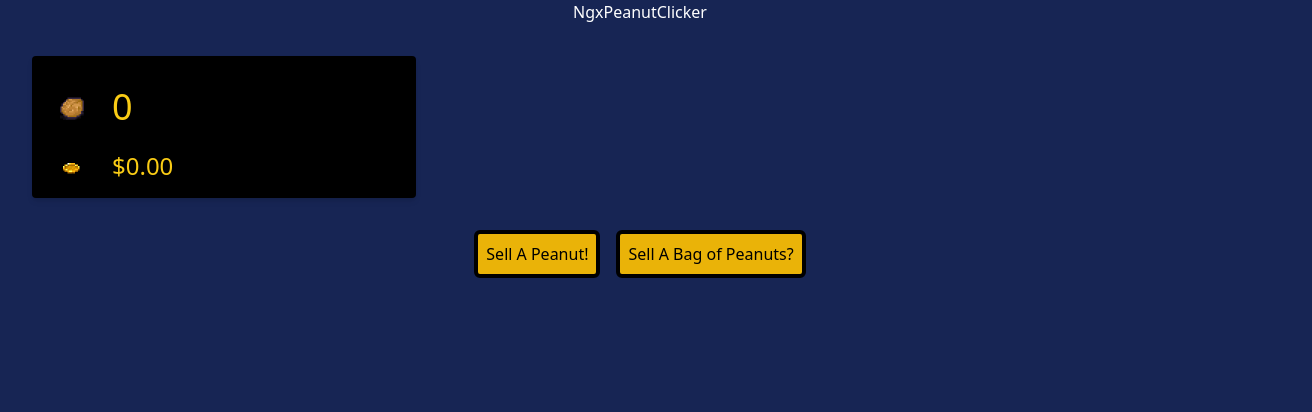
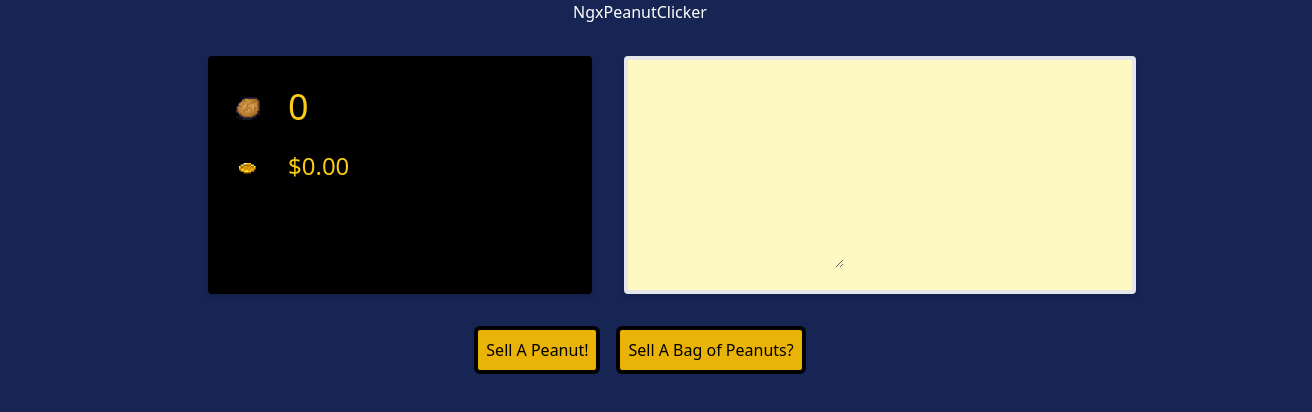
Before and after one commit to TwelveP/ngx-peanut-clicker, an Angular app: page /peanuts in a window 1280 px wide. Shown: the top 412 px of the page, 1312 px wide, since content can reach past the window. Built offline with nearby package versions, Linux system fonts and the light colour scheme.

Commit message:
feat: add journal

```diff
--- a/src/app/peanuts/peanuts.component.html
+++ b/src/app/peanuts/peanuts.component.html
@@ -1,6 +1,7 @@
 <h1 class="text-center text-white">NgxPeanutClicker</h1>
 
-<div class="m-8 max-w-sm bg-black text-yellow-400 rounded shadow-md p-4">
+<div class="m-8 flex gap-4 lg:gap-8 justify-center w-screen">
+    <div class="w-96 max-h-96 bg-black text-yellow-400 rounded shadow-md p-4">
         <div class="flex items-baseline gap-4">
             <img src="assets/peanut2.png" alt="peanut" class="w-12">
             <span class="text-4xl text-bold">{{ totalPeanutsSold$ | async }}</span>
@@ -11,6 +12,11 @@
         </div>
     </div>
 
+    <div class="w-96 lg:w-[32rem] max-h-64 bg-yellow-100 rounded border-4 shadow-md p-4">
+        <textarea class="bg-transparent" rows="8" disabled></textarea>
+    </div>
+</div>
+
 <div class="mt-8 flex place-content-center gap-4">
     <button class="bg-yellow-500 text-black rounded-md border-4 border-black p-2"
         (click)="sellPeanut()">Sell A Peanut!</button>
```
Lines whose indentation alone changed are shown as unchanged.
